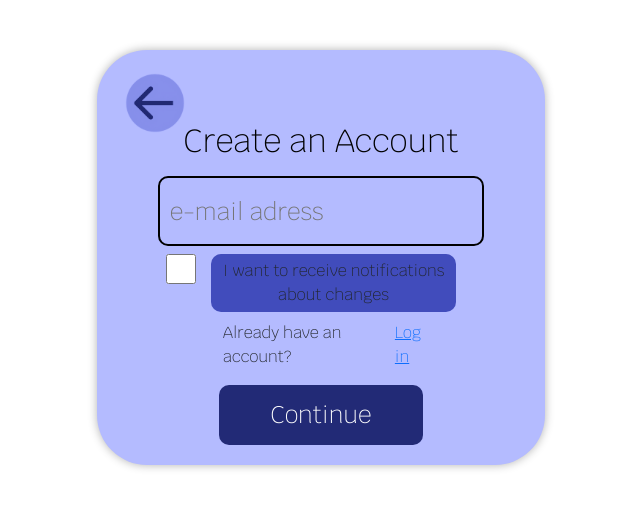
After one commit to HappyMaxT3/tracking_anomalies_in_cryptocurrencies_and_stock_prices, a Flask app: page /create_account/ in a window 1280 px wide. The commit adds this page. Shown: the top 508 px of the page, without its empty margins (319-959 px from the left). Run offline with Flask 3, Linux system fonts and the light colour scheme.

Commit message:
Add new pages

```diff
--- a/main.py
+++ b/main.py
@@ -1,7 +1,8 @@
-from flask import Flask, render_template, request
+from flask import Flask, render_template, request, redirect, url_for, session
 from src import algorithm
 
 app = Flask(__name__)
+app.secret_key = 'secret_key'
 
 @app.route("/")
 def index():
@@ -15,9 +16,30 @@ def new_index():
     algorithm.make_graph(stock, portfel, period)
     return render_template('index.html', url='/static/images/plot.png')
 
-@app.route("/create_acc/")
+@app.route("/login/", methods=['GET', 'POST'])
+def log_in_account():
+    if session.get('inactive') == False:
+        return redirect(url_for("profile"))
+    if request.method == 'POST':
+        email_adress = request.form['email_adress']
+        password = request.form['password']
+        session['inactive'] = False
+        return redirect(url_for("index"))
+    return render_template('log_acc.html')
+
+@app.route("/profile/", methods=['GET', 'POST'])
+def profile():
+    if request.method == 'POST':
+        session.pop('inactive', None)
+        return redirect(url_for("index"))
+    return render_template("your_acc.html")
+
+@app.route("/create_account/", methods=['GET', 'POST'])
 def create_account():
-    return render_template('log_acc.html')
+    if request.method == 'POST':
+        email_adress = request.form['email_adress']
+        return redirect(url_for("log_in_account"))
+    return render_template("create_acc.html")
 
 if __name__ == '__main__':
     app.run(debug = True)
--- /dev/null
+++ b/templates/create_acc.html
@@ -0,0 +1,43 @@
+<!DOCTYPE html>
+<html lang="en">
+<head>
+    <meta charset="UTF-8">
+    <meta name="viewport" content="width=device-width, initial-scale=1.0">
+    <title>Document</title>
+    <link rel="stylesheet" href="../../static/css/win_style.css">
+    <link href="https://cdn.jsdelivr.net/npm/bootstrap@5.0.2/dist/css/bootstrap.min.css" rel="stylesheet" integrity="sha384-EVSTQN3/azprG1Anm3QDgpJLIm9Nao0Yz1ztcQTwFspd3yD65VohhpuuCOmLASjC" crossorigin="anonymous">
+</head>
+<body>
+
+    <div class="window">
+
+        <a href="/login/"><button style="border: none; background: none; border-radius: 30px;">
+            <div class="arrow">
+                <img src="../../static/images/arrow.png" alt="arrow" style="height: 60px; width: 60px;" >
+            </div>
+        </button></a>
+
+        <h1 class="title">Create an Account</h1>
+
+        <form method="POST">
+            <input placeholder="e-mail adress" name="email_adress" class="input_win"></input>
+            <!-- <input placeholder="code" class="input_win" style="margin-top: 4%;"></input> -->
+
+            <div class="check_for_notifications_container">
+                <input type="checkbox" class="custom_checkbox"></input>
+                <label class="label_checkbox">I want to receive notifications about changes</label>
+            </div>
+
+            <div class="down_text_container">
+                <div>Already have an account?</div>
+                <p><a href="/login/">Log in</a></p>
+            </div>
+
+            <button class="down_button_continue">Continue</button>
+        </form>
+
+    </div>
+
+
+</body>
+</html>
--- a/templates/index.html
+++ b/templates/index.html
@@ -53,11 +53,11 @@
             <div>
                 <div class="text_page3">
                     <h1 style="font-size: 100px;">analysis</h1>
-                    <button style="border: none; background: none; border-radius: 30px;">
+                    <a href="/login/"><button style="border: none; background: none; border-radius: 30px;">
                         <div class="reg_button">
                             <img src="../static/images/reg_button.png" alt="chelik)" style="height: 85px; width: 85px;" >
                         </div>
-                    </button>
+                    </button></a>
                 </div>
                 <form method="post" action="/chart/" style="margin-left: 5%;" class="feild_container">
                     <input placeholder="stock" name="stock" class="feild1" style="display: inline-block;"/>
```
Also changed, not shown: templates/log_acc.html (renamed from templates/user_acc_windows/create_acc.html, +12 -14 lines), templates/user_acc_windows/your_acc.html (deleted, +0 -37 lines), templates/your_acc.html (renamed from templates/user_acc_windows/log_acc.html, +8 -8 lines).
